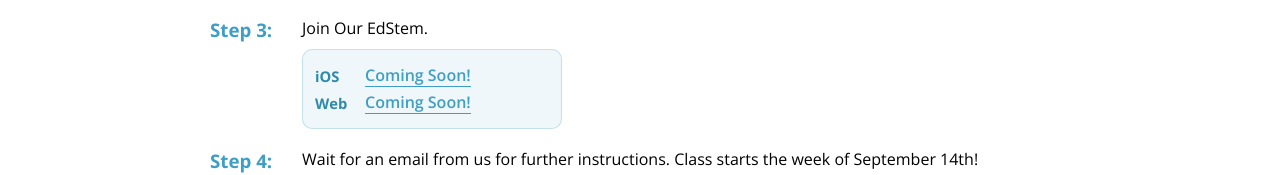
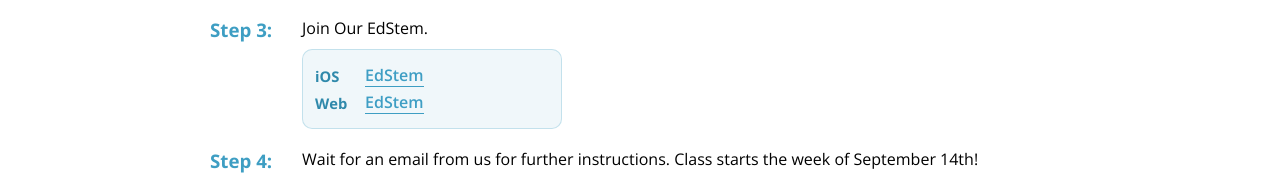
Before and after one commit to cubstart/website, a React (Create React App) app: page /#/enrollment-info in a window 1280 px wide. Shown: the part 596-771 px from the top of the page. Built offline with nearby package versions, Linux system fonts and the light colour scheme; the HTML template or start-up script is replaced by a standard one.

Commit message:
add edstems

```diff
--- a/src/components/EnrollmentInfoPage/EnrollmentInfo.js
+++ b/src/components/EnrollmentInfoPage/EnrollmentInfo.js
@@ -268,11 +268,11 @@
             <div style={styles.stepCard}>
               <p style={styles.codeLine}>
                 <span style={styles.stepRowLabel}>iOS</span>
-                <ExternalLink href="https://edstem.org/">Coming Soon!</ExternalLink>
+                <ExternalLink href="https://edstem.org/us/join/Wsfes4">EdStem</ExternalLink>
               </p>
               <p style={styles.codeLine}>
                 <span style={styles.stepRowLabel}>Web</span>
-                <ExternalLink href="https://edstem.org/">Coming Soon!</ExternalLink>
+                <ExternalLink href="https://edstem.org/us/join/GhtVyd">EdStem</ExternalLink>
               </p>
             </div>
           </div>
```
